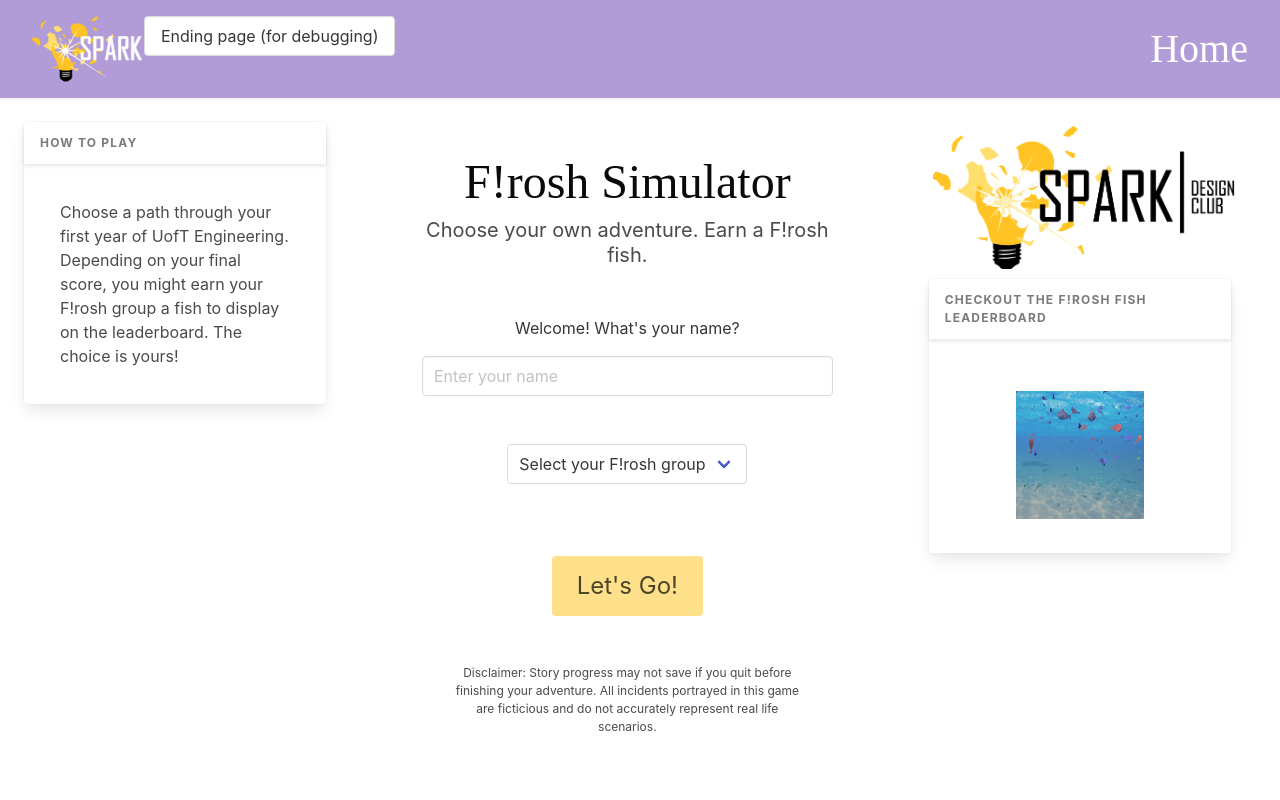
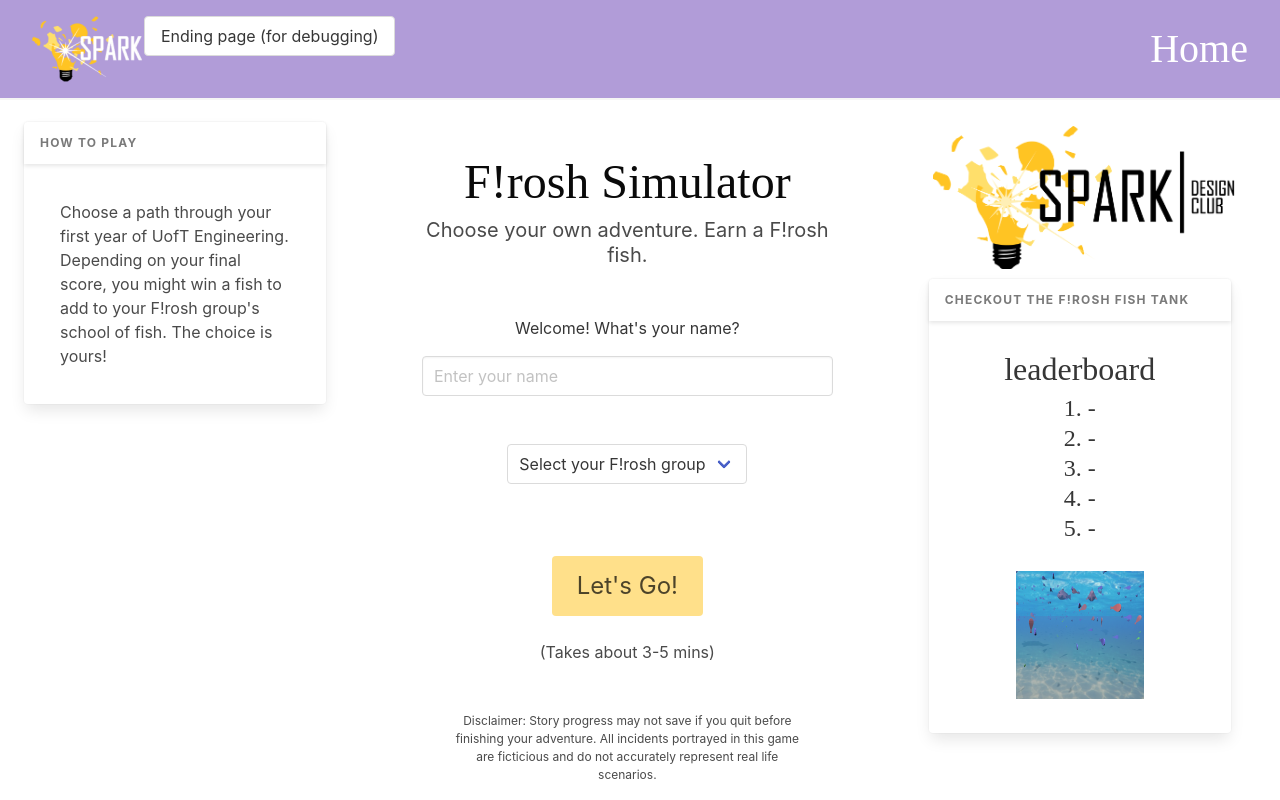
Before and after one commit to ramen-newdals/spark-frosh-game, a React (Create React App) app: page / in a window 1280 px wide. Shown: the top 800 px of the page. Built offline with nearby package versions, Linux system fonts and the light colour scheme; a web font is replaced by a local one.

Commit message:
Edit landing page wording

```diff
--- a/src/components/FishTankLink.js
+++ b/src/components/FishTankLink.js
@@ -4,7 +4,7 @@ import { brokenImage, Image, boidPreview } from "../index.js";
 
 const FishTankLink = () => {
 
-    const [topFiveScores, setTopFiveScores] = useState([]);
+    const [topFiveScores, setTopFiveScores] = useState(["-", "-", "-", "-", "-"]);
 
     useEffect(() => {
         //TODO insert real scores from firebase
@@ -16,10 +16,12 @@ const FishTankLink = () => {
       <a href="https://master.d3fqojc7hrzjsu.amplifyapp.com/">
       <div class="card-header">
         <div class="card-header-title menu-label">
-            Checkout the F!rosh Fish Leaderboard
+            Checkout the F!rosh Fish Tank
         </div>
       </div>
-      <div class="card-content has-text-centered">
+
+      <div class="card-content has-text-dark has-text-centered">
+      <p class="is-size-3 is-spark-font">leaderboard</p>
         <ul class="menu-list has-text-dark is-spark-font is-size-4">
             {topFiveScores.map((froshGroup, idx) => <li>{`${idx+1}. ${froshGroup}`}</li>)}
         </ul>
--- a/src/components/HowToPlay.js
+++ b/src/components/HowToPlay.js
@@ -4,8 +4,8 @@ const HowToPlay = () => {
 
   const info = " \
   Choose a path through your first year of UofT Engineering. \
-  Depending on your final score, you might earn your F!rosh group \
-  a fish to display on the leaderboard. The choice is yours!";
+  Depending on your final score, you might win a fish to add to your F!rosh group's \
+  school of fish. The choice is yours!";
 
   return (
     <div class="card">
--- a/src/pages/LandingPage.js
+++ b/src/pages/LandingPage.js
@@ -25,6 +25,7 @@ const LandingPage = ({ startGame, setName, setFroshGroup, name, froshGroup }) =>
           name={name}
           froshGroup={froshGroup}
         />
+        <p class="is-size-6">(Takes about 3-5 mins)</p>
         <br />
         <p class="is-size-7 m-5">Disclaimer: Story progress may not save if you quit before finishing your adventure. All incidents portrayed in this game are ficticious and do not accurately represent real life scenarios.</p>
       </div>
```
